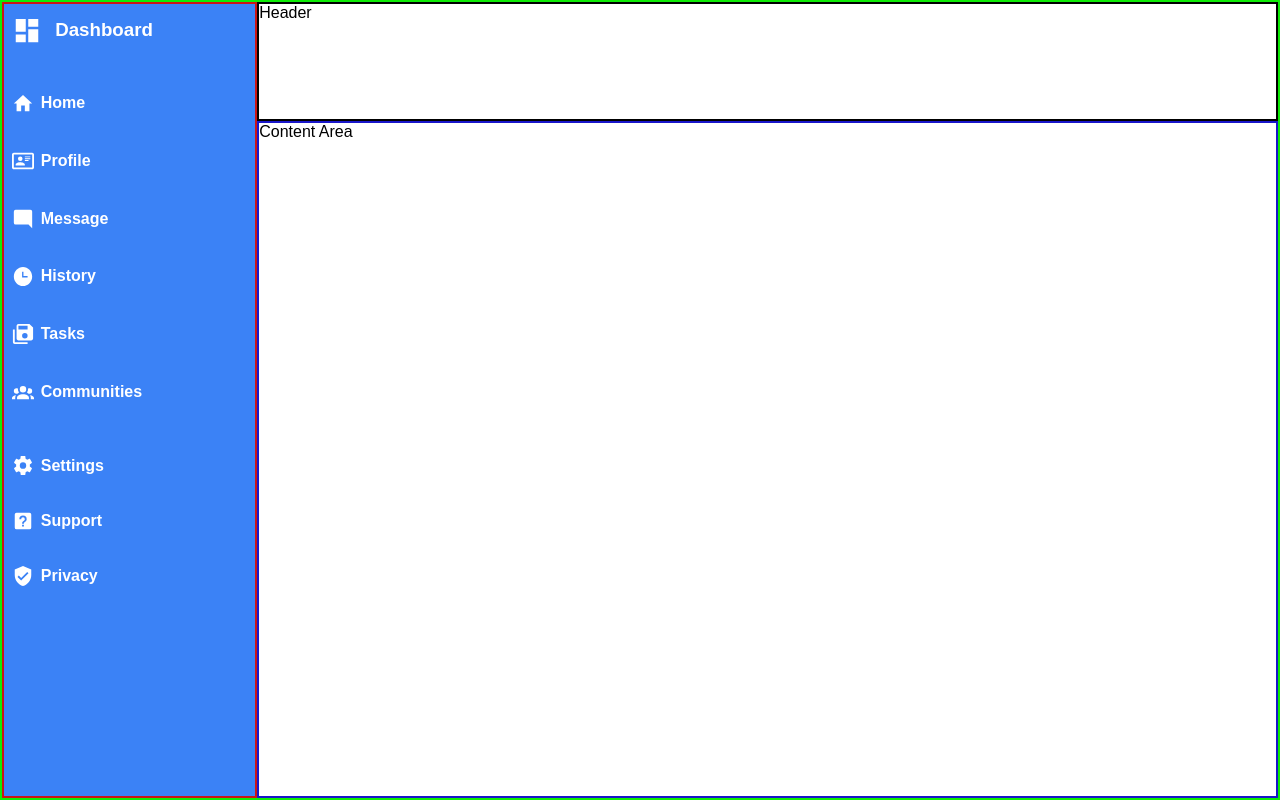
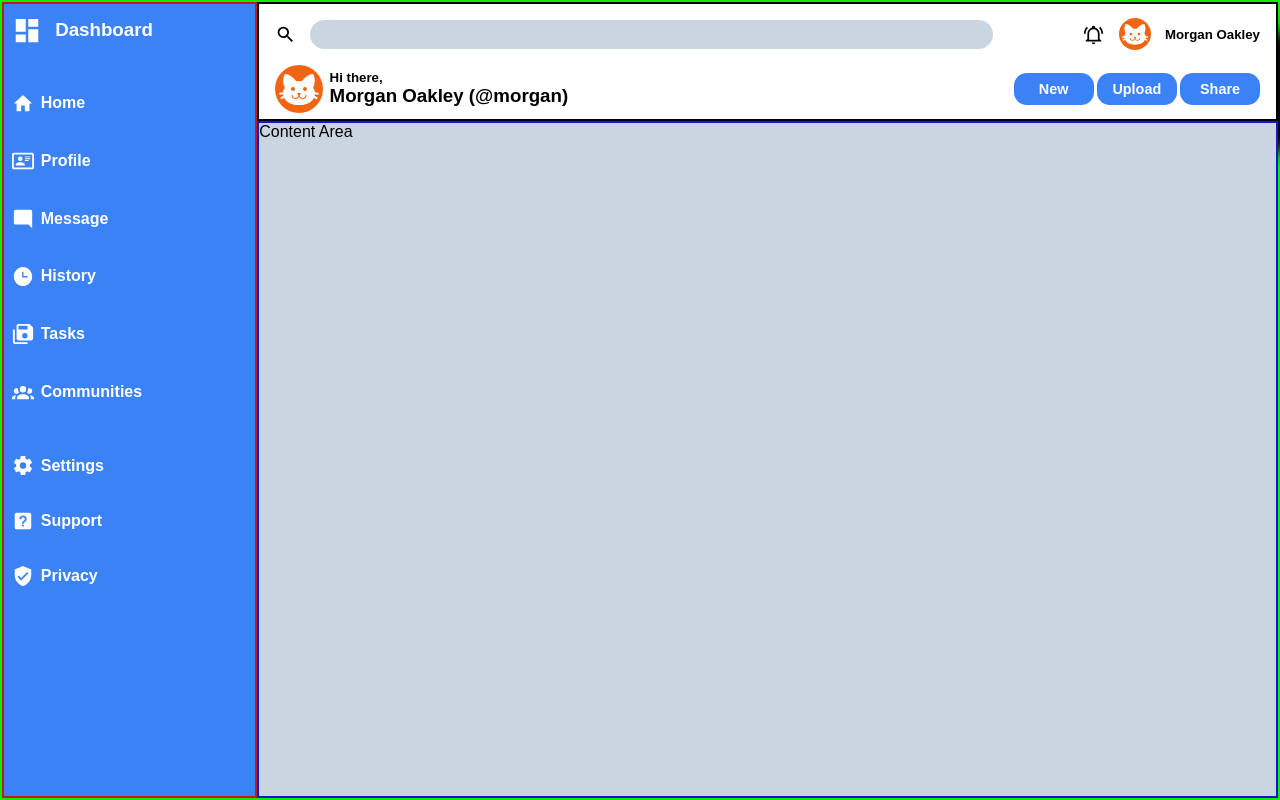
Before and after one commit to joacquah1/admin_dashboard_with_grid, a plain HTML site: page index.html in a window 1280 px wide. Drawn offline with Linux system fonts and the light colour scheme.

Commit message:
Add the various header elements of the layout using grid

```diff
--- a/index.html
+++ b/index.html
@@ -9,7 +9,41 @@
 <body>
     <div class="container">
         <!-- Header -->
-        <div class="header">Header</div>
+        <div class="header">
+            <div>
+                <div class="search_icon">
+                    <img src="./imgs/magnify.svg" alt="img">
+                </div>
+                <div class="search_bar">
+                    <input type="search" name="search_collection" id="search_bar">
+                </div>
+                <div>
+                    <img src="./imgs/bell-ring-outline.svg" alt="img">
+                </div>
+                <div>
+                    <div class="id_container">
+                        <img src="./imgs/cat.svg" alt="img">
+                    </div>
+                </div>
+                <div><h5>Morgan Oakley</h5></div>
+            </div>
+            <div>
+                <div>
+                    <div class="id_container">
+                        <img src="./imgs/cat.svg" alt="img">
+                    </div>
+                </div>
+                <div class="user_intro">
+                    <div><h5>Hi there,</h5></div>
+                    <div><h3>Morgan Oakley (@morgan)</h3></div>
+                </div>
+                <div class="btns">
+                    <div>New</div>
+                    <div>Upload</div>
+                    <div>Share</div>
+                </div>
+            </div>
+        </div>
 
 
 
--- a/style.css
+++ b/style.css
@@ -7,6 +7,8 @@
 :root{
     --blue-color: #3b82f6;
     --white-color:#fff;
+    --gray-color: #cbd5e1;
+    --yellow-color:rgb(241, 100, 19);
 }
 .container{
     display: grid;
@@ -15,10 +17,98 @@
     grid-template-columns: 2fr 8fr;
     grid-template-rows: 1.5fr 8.5fr;
 }
+/* Header */
 .header{
     border: 2px solid #000;
+    display: grid;
+    grid-template-rows: repeat(2,1fr);
+    padding: 0.2rem 1rem;
+    background-color: var(--white-color);
+    box-shadow: 15px 30px 15px rgb(2, 0, 0);
+}
+
+.header>div:nth-child(1){
+    display: grid;
+    grid-template-columns: auto 1fr repeat(3,auto);
+    gap: 0.9rem;
+}
+
+.header img{
+    width: 1.3rem;
+}
+.header .search_bar>input{
+    width: 90%;
+    border-radius: 1rem;
+    border: none;
+    height: 0.5rem;
+    background-color:var(--gray-color);
+    padding: 0.9rem;
+    justify-self: start;
+}
+
+.header>div:nth-child(1)>div,.header>div:nth-child(1)>div>div{
+    display:grid;
+    align-items: center;
+    justify-items: center;
+}
+.header .id_container{
+    width: 2rem;
+    height: 2rem;
+    border-radius: 10rem;
+    background-color: var(--yellow-color);
 
 }
+.header .id_container>img{
+    filter: invert();
+    width: min-content;
+}
+.header > div:nth-child(2){
+    display: grid;
+    grid-template-columns: auto 3fr 1fr;
+    gap: 0.4rem;
+}
+.header > div:nth-child(2)>div{
+    align-items: center;
+
+}
+.header > div:nth-child(2) .id_container{
+    height:3rem;
+    width: 3rem;
+
+}
+.header > div:nth-child(2)>div:nth-child(1){
+    display:grid;
+}
+.header > div:nth-child(2) .id_container >img{
+    width: max-content;
+}
+
+.header >div:nth-child(2) > .user_intro>div:nth-child(1){
+    align-self: end;
+}
+.header >div:nth-child(2) > .user_intro{
+    display: grid;
+    align-items: stretch;
+}
+.header > div:nth-child(2) .btns{
+    display: grid;
+    grid-template-columns: repeat(3,1fr);
+    gap: 0.2rem;
+    justify-items: end;
+}
+.header > div:nth-child(2) .btns>div{
+    padding: 0.5rem;
+    color: var(--white-color);
+    background-color: var(--blue-color);
+    border-radius: 0.8rem;
+    width: 5rem;
+    text-align: center;
+    font-weight: 600;
+    font-size: 0.9rem;
+
+}
+
+/* Sidebar */
 .sidebar{
     border: 2px solid #ca1616;
     grid-area: 1/1/3/2;
@@ -41,7 +131,6 @@
     width: 1.9rem;
 }
 .sidebar>div>div,.sidebar>.dashboard{
-
     display: grid;
     grid-template-columns: auto 8fr;
     align-content: start;
@@ -50,7 +139,6 @@
 }
 
 .sidebar>div>div>div, .sidebar>div:nth-child(1){
-
     display: grid;
     align-items: center;
 }
@@ -66,10 +154,9 @@
 
 .sidebar>div:nth-child(3)>div:active,.sidebar>div:nth-child(2)>div:active{
     outline: #3cf324 2px solid;
-
-
-
 }
+/* Content Area */
 .content_area{
     border: 2px solid #1916ca;
+    background-color: var(--gray-color);
 }
```
Also changed, not shown: imgs/bell-ring-outline.svg (added), imgs/cat.svg (added), imgs/magnify.svg (added).
